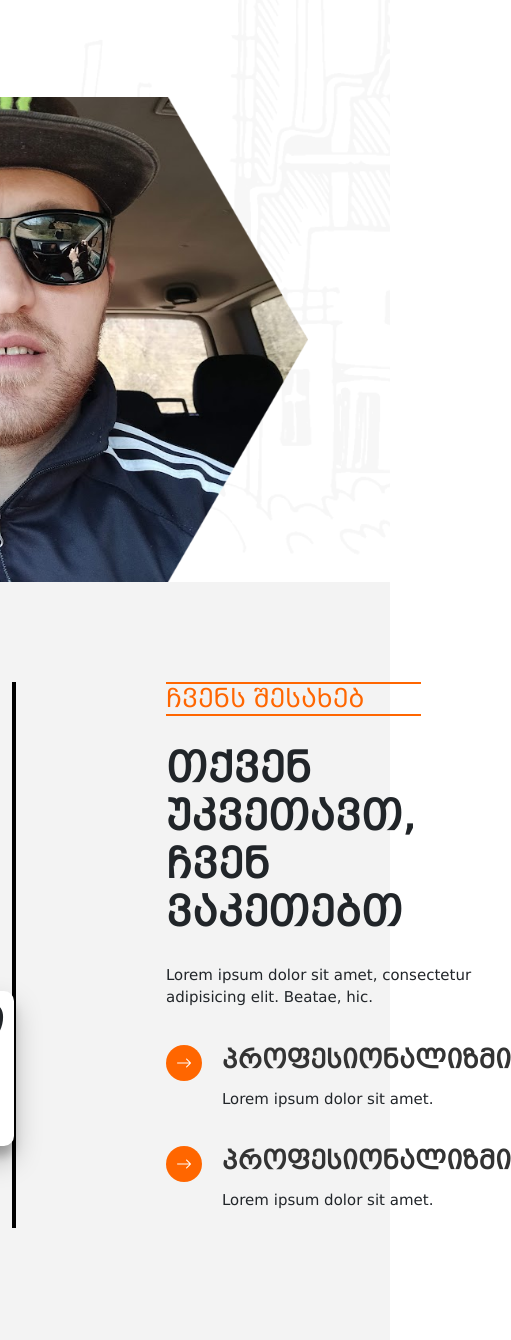
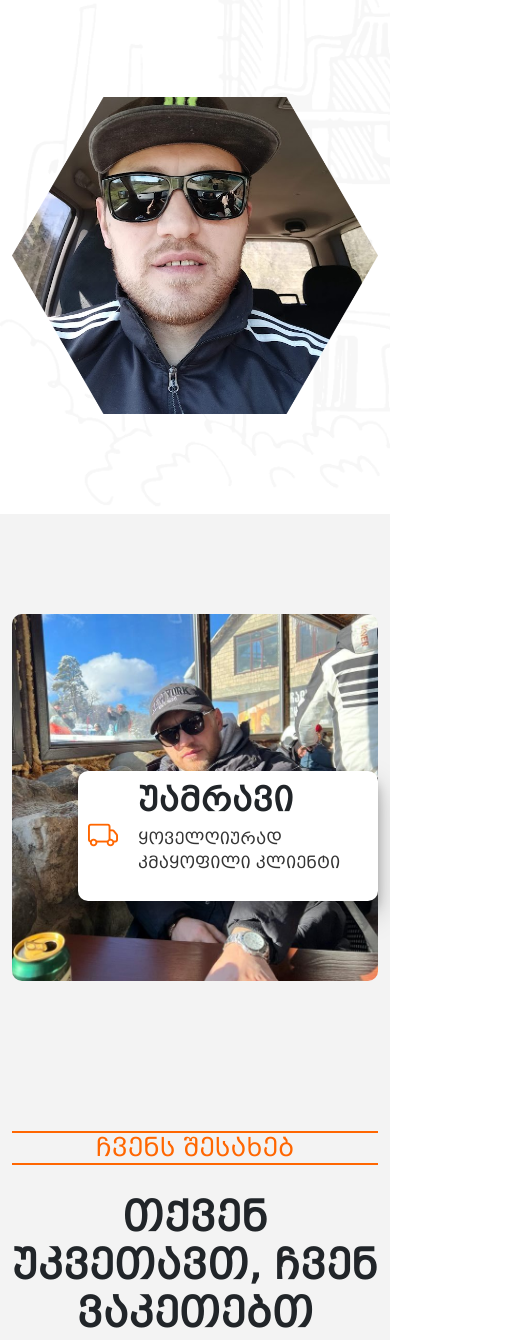
Before and after one commit to ayeantics/BNC, a plain HTML site: page index.html in a window 390 px wide. Shown: the part 577-1917 px from the top of the page, 511 px wide, since content can reach past the window. Drawn offline with nearby package versions, Linux system fonts and the light colour scheme.

Commit message:
updated responsive

```diff
--- a/styles/style.scss
+++ b/styles/style.scss
@@ -341,7 +341,7 @@ header {
       justify-content: flex-end;
       align-items: flex-end;
       width: 850px;
-      border: 2px solid black;
+      // border: 2px solid black;
 
       .customer-flex {
         display: flex;
@@ -465,12 +465,8 @@ header {
     }
   }
   .welcome-section {
-    svg {
-      width: 150px;
-    }
     .container {
       flex-direction: column;
-      flex-wrap: wrap-reverse;
       text-align: center;
 
       .left-side {
@@ -481,8 +477,29 @@ header {
       }
 
       .right-side {
+        width: 100%;
+        margin-bottom: 100px;
         img {
-          width: 80%;
+          width: 100%;
+        }
+
+      }
+    }
+  }
+  .about-section {
+    .container {
+      flex-direction: column;
+
+      .img-container {
+        width: 100%;
+      }
+      .about-us-container {
+        text-align: center;
+
+        .about-us-text {
+          .line {
+            max-width: 100%;
+          }
         }
       }
     }
```
Also changed, not shown: styles/style.css, 1 other file.
